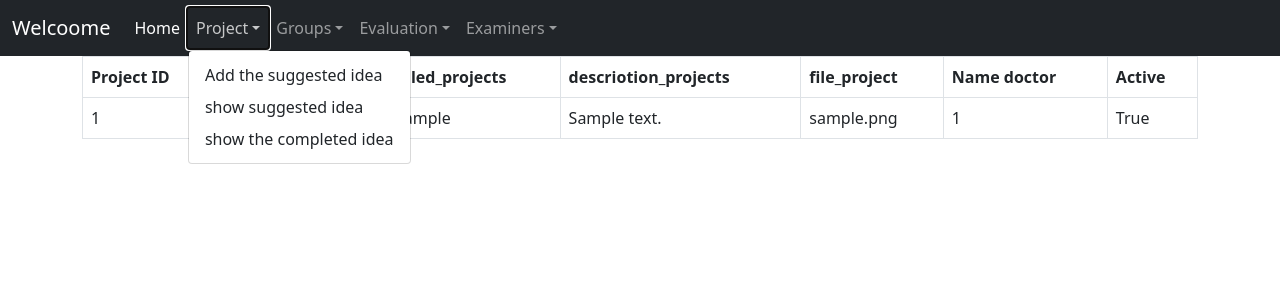
After one commit to NUOIF/final-project, a Django app: page /show_suggested_idea in a window 1280 px wide, after a click on "Project". The commit adds this page. Shown: the top 300 px of the page. Run offline with Django 3.2, Linux system fonts and the light colour scheme; tables that the repository leaves empty hold one stand-in row (values such as "Sample post"); some libraries are stand-ins or nearby versions.

Commit message:
this my update for pages ,Project and Add CRN

```diff
--- a/Groups/forms.py
+++ b/Groups/forms.py
@@ -6,10 +6,9 @@ from .models import Groups
 class CRN(forms.ModelForm):
     class Meta:
         model= Groups
-        fields=['id_groups','name_groups']
+        fields=['name_groups']
 
 
         widgets ={
-            'id_groups':forms.Select(attrs={'class':'form-control'}),
             'name_Groups':forms.TextInput(attrs={'class':'form-control'}),
         }
--- a/login/urls.py
+++ b/login/urls.py
@@ -7,10 +7,11 @@ urlpatterns = [
     path('committee_home', views.committee_home, name='committee_home'),
     path('committee_add_idea', views.committee_add_idea, name='committee_add_idea'),
     path('committee_show_idea', views.committee_show_idea, name='committee_show_idea'),
+    path('show_suggested_idea', views.show_suggested_idea, name='show_suggested_idea'),
     path('committee_add_student_to_groups', views.committee_add_student_to_groups,name='committee_add_student_to_groups'),
     path('committee_add_doctor_to_groups', views.committee_add_doctor_to_groups,name='committee_add_doctor_to_groups'),
     path('Add_CRN', views.Add_CRN,name='Add_CRN'),
-    path('show_evaluation', views.evaluation, name='show_evaluation'),
+    path('<int:id>',views.update,name='update'),#Url for page update
     # doctors paths
     path('doctors_home', views.doctors_home, name='doctors_home'),
     # students paths
--- a/login/views.py
+++ b/login/views.py
@@ -3,8 +3,9 @@ from django import forms
 from django.contrib import messages
 from django.utils.datastructures import MultiValueDictKeyError
 from .models import Doctors,CommitteesCharis,Students,Groups
-from projects.forms import Add_Idea
+from projects.forms import Add_Idea,Projects
 from Groups.forms import CRN
+from django.shortcuts import redirect#import libray redirect
 # Create your views here.
 
 def login(request):
@@ -34,19 +35,22 @@ def committee_add_idea(request):
         if Idea.is_valid():
             Idea.save()
 
+    context={
+        'from':Add_Idea(),
 
+    }
+    return render(request, 'pages_Committee/add_idea.html',context)
+
+def show_suggested_idea(request):
 
     context={
-        'from':Add_Idea(),
-        'cont':messages.success(request,"add idea"),
+            'project':Projects.objects.all(),
+
     }
-
-
-    return render(request, 'pages_Committee/add_idea.html',context)
-
-
+    return render(request, 'pages_Committee/show_suggested_idea.html',context)
 
 def committee_show_idea(request):
+
     return render(request, 'pages_Committee/show_idea.html')
 
 
@@ -101,8 +105,29 @@ def Add_CRN(request):
 
     context={
         'froms':CRN(),
+        'groub':Groups.objects.all(),
     }
     return render(request, 'pages_Committee/Add_CRN.html',context)
+
+
+#CRNهنا سويت فنكشن عشان اقدر اسوي تعديل ل
+def update(request,id):
+    groub_id = Groups.objects.get(id_groups=id)
+    if request.method =='POST':
+        groub_save = CRN(request.POST,instance=groub_id)
+        if groub_save.is_valid():
+            groub_save.save()
+            return redirect('/Add_CRN')
+
+    else:
+        groub_save = CRN(instance=groub_id)
+
+    context={
+        'form':groub_save
+
+    }
+    return render(request,'pages_Committee/update.html', context)
+
 
 
 
--- a/projects/forms.py
+++ b/projects/forms.py
@@ -5,11 +5,13 @@ from .models import Projects
 class Add_Idea(forms.ModelForm):
     class Meta:
         model =Projects
-        fields=['name_projects','filled_projects','descriotion_projects','file_project']
+        fields=['name_projects','filled_projects','descriotion_projects','file_project','id_projects','id_Doctors_fk']
 
         widgets ={
+            'id_projects':forms.TextInput(attrs={'class':'form-control'}),
             'name_projects':forms.TextInput(attrs={'class':'form-control'}),
             'filled_projects':forms.TextInput(attrs={'class':'form-control'}),
             'descriotion_projects':forms.TextInput(attrs={'class':'form-control'}),
             'file_project':forms.FileInput(attrs={'class':'form-control'}),
+            'id':forms.Select(attrs={'class':'form-control'}),
         }
--- a/projects/models.py
+++ b/projects/models.py
@@ -1,5 +1,6 @@
 from django.db import models
 from Groups.models import Groups
+from doctors.models import Doctors
 # Create your models here.
 
 class Projects(models.Model):
@@ -8,7 +9,9 @@ class Projects(models.Model):
     filled_projects = models.CharField(max_length=45, blank=True, null=True)
     descriotion_projects = models.CharField(max_length=45, blank=True, null=True)
     id_groups_fk = models.ForeignKey(Groups, models.DO_NOTHING, db_column='id_Groups_fk', blank=True, null=True)  # Field name made lowercase.
+    id_Doctors_fk=models.ForeignKey(Doctors,models.DO_NOTHING,db_column='id_Doctors_fk',blank=True,null=True)
     file_project = models.FileField(upload_to='doucment',db_column='File_Project', blank=True, null=True)  # Field name made lowercase.
+    active=models.BooleanField(default=True)
     def __str__(self):
         return str(self.id_projects)
     class Meta:
--- a/templates/basic_committee.html
+++ b/templates/basic_committee.html
@@ -26,6 +26,7 @@
                         <a class="nav-link dropdown-toggle" href="#" id="navbarDropdownMenuLink" role="button" data-bs-toggle="dropdown" aria-expanded="false">Project</a>
                         <ul class="dropdown-menu" aria-labelledby="navbarDropdownMenuLink">
                             <li><a class="dropdown-item" href="committee_add_idea">Add the suggested idea</a></li>
+                            <li><a class="dropdown-item" href="show_suggested_idea">show suggested idea</a></li>
                             <li><a class="dropdown-item" href="committee_show_idea">show the completed idea</a></li>
                         </ul>
                     </li>
--- a/templates/pages_Committee/add_idea.html
+++ b/templates/pages_Committee/add_idea.html
@@ -27,6 +27,7 @@
     </div>
 
 </form>
+
 </body>
 </html>
 {%endblock%}
--- a/templates/pages_Committee/show_idea.html
+++ b/templates/pages_Committee/show_idea.html
@@ -1,5 +1,5 @@
 {%extends 'basic_committee.html'%}
 
 {%block content%}
-<h>this pages for show idea </h>
+<p>this page for show complet idea for students</p>
 {%endblock%}
--- /dev/null
+++ b/templates/pages_Committee/show_suggested_idea.html
@@ -0,0 +1,59 @@
+{%extends 'basic_committee.html'%}
+
+{%block content%}
+
+
+<!DOCTYPE html>
+<html>
+<head>
+</head>
+<body>
+
+<form class="add-crn">
+<div class="container">
+
+
+    <table class="table table-bordered">
+    <thead>
+
+        <tr>
+            <th scope="col">Project ID</th>
+            <th scope="col">Project idea</th>
+            <th scope="col">filled_projects</th>
+            <th scope="col">descriotion_projects</th>
+            <th scope="col">file_project</th>
+            <th scope="col">Name doctor</th>
+            <th scope="col">Active</th>
+
+        </tr>
+        </thead>
+        <tbody>
+
+            <tr>
+
+                {%for pro in project%}
+
+            <td>{{pro.id_projects}}</td>
+            <td>{{pro.name_projects}}</td>
+            <td>{{pro.filled_projects}}</td>
+            <td>{{pro.descriotion_projects}}</td>
+            <td>{{pro.file_project}}</td>
+            <td>{{pro.id_Doctors_fk}}</td>
+            <td>{{pro.active}}</td>
+
+
+            </tr>
+            {% endfor %}
+
+        </tbody>
+    </table>
+
+</div>
+
+
+</form>
+
+</body>
+
+</html>
+{%endblock%}
```
Also changed, not shown: templates/pages_Committee/Add_CRN.html (+68 -95 lines), templates/pages_Committee/update.html (added, +19 -0 lines), media/doucment/135277_original_5600x3732.jpg (added), projects/migrations/0001_initial.py, 5 other files.
